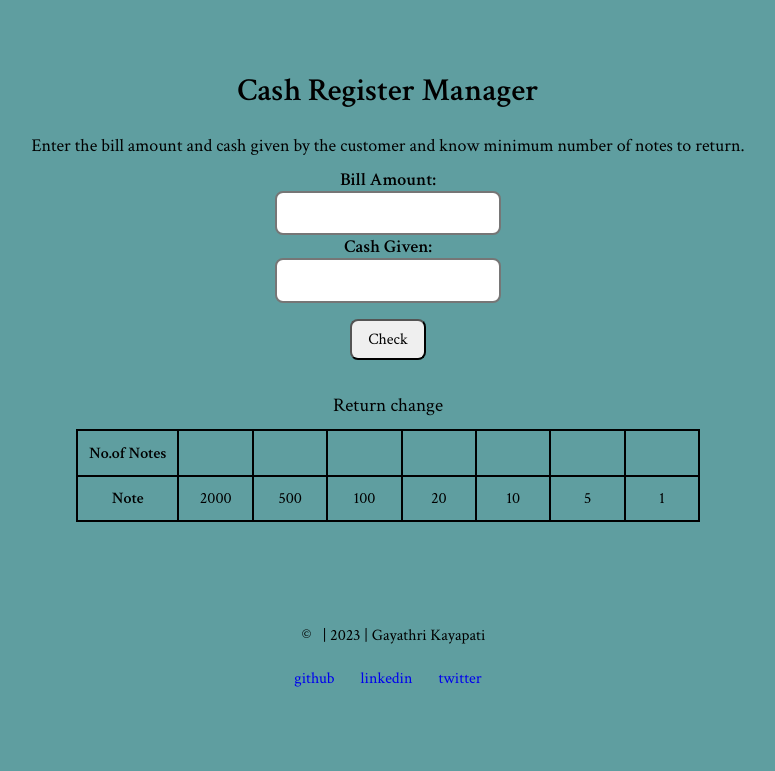
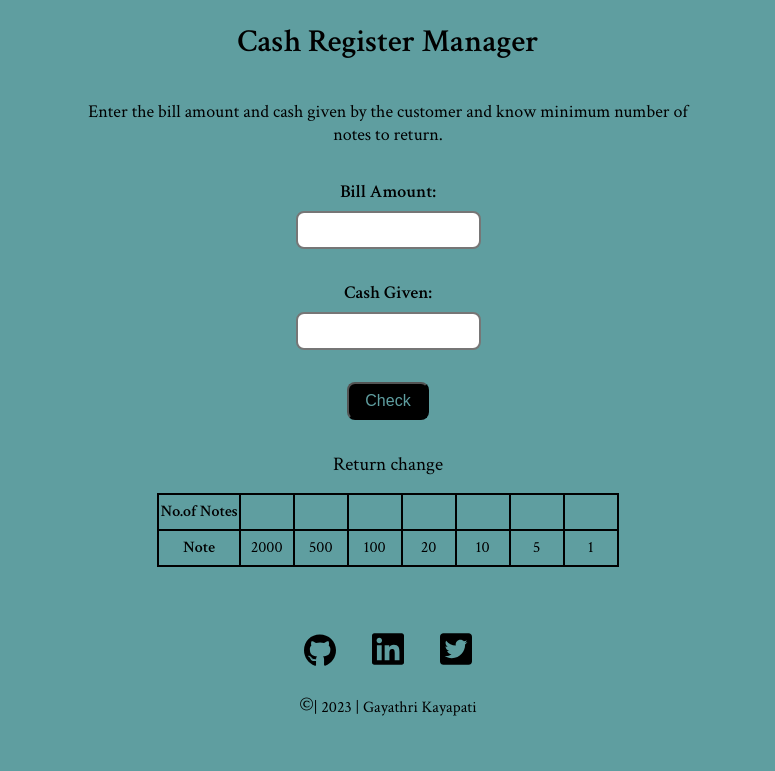
Before and after one commit to gayathri-kayapati/Cash_Register_Manager, a plain HTML site: page index.html in a window 1280 px wide. Shown: the whole page, without its empty margins (252-1027 px from the left). Drawn offline with Linux system fonts and the light colour scheme.

Commit message:
docs & styles:updated

```diff
--- a/index.html
+++ b/index.html
@@ -13,10 +13,14 @@
       Enter the bill amount and cash given by the customer and know minimum
       number of notes to return.
     </p>
-    <label><strong>Bill Amount:</strong></label>
-    <input type="text" id="bill-amount" />
-    <label><strong>Cash Given:</strong></label>
-    <input type="text" id="cash-given" />
+    <div class="container container-center">
+      <label><strong>Bill Amount:</strong></label>
+      <input type="text" class="bill-amount input-amount" />
+    </div>
+    <div class="container container-center">
+      <label><strong>Cash Given:</strong></label>
+      <input type="text" class="cash-given input-amount" />
+    </div>
     <button id="btn" onclick="clickEventlistner()">Check</button>
     <p id="error-message"></p>
     <table>
@@ -46,11 +50,20 @@
     </table>
     <footer class="footer">
       <div>
-        <section><span>&copy;</span>| 2023 | Gayathri Kayapati</section>
         <section>
-          <a class="link" href="https://github.com/">github</a>
-          <a class="link" href="https://www.linkedin.com">linkedin</a>
-          <a class="link" href="https://twitter.com">twitter</a>
+          <a class="link" target="_blank" href="https://github.com/"
+            ><img class="icon" src="icons/github.svg" alt="github"
+          /></a>
+          <a class="link" target="_blank" href="https://www.linkedin.com"
+            ><img class="icon" src="icons/linkedin.svg" alt="linkdin"
+          /></a>
+          <a class="link" target="_blank" href="https://twitter.com"
+            ><img class="icon" src="icons/square-twitter.svg" alt="twitter"
+          /></a>
+        </section>
+        <section>
+          <span style="font-size: x-large">&copy;</span>| 2023 | Gayathri
+          Kayapati
         </section>
       </div>
     </footer>
--- a/index.js
+++ b/index.js
@@ -1,5 +1,5 @@
-const billAmountInput = document.querySelector("#bill-amount");
-const cashGivenInput = document.querySelector("#cash-given");
+const billAmountInput = document.querySelector(".bill-amount");
+const cashGivenInput = document.querySelector(".cash-given");
 const button = document.querySelector("#btn");
 const errorMessage = document.querySelector("#error-message");
 const noOfNotesArr = document.querySelectorAll(".noOfNotes");
--- a/styles.css
+++ b/styles.css
@@ -1,39 +1,50 @@
 @import url("https://fonts.googleapis.com/css2?family=Crimson+Text:wght@400;600&family=Kalam:wght@300&family=Merriweather:wght@400;700&family=Roboto:wght@300;700&family=Ubuntu:wght@300;400&display=swap");
-* {
+:root {
+  --primary-color: cadetblue;
+}
+body {
   margin: auto;
   font-family: "Crimson Text", serif;
-  padding: 0.7rem;
-  --primary-color: purple;
+  background-color: var(--primary-color);
+  max-width: 600px;
+  text-align: center;
+  padding: 3rem auto;
 }
-body {
-  background-color: cadetblue;
-  width: 800px;
-  text-align: center;
-  padding: 3rem 0rem;
+h1 {
+  padding-bottom: 1rem;
 }
 label {
   font-size: large;
+  display: block;
+  padding-bottom: 0.5rem;
 }
-#bill-amount {
-  width: 200px;
+.container {
+  padding: 1rem 1rem;
+}
+.container-center {
+  max-width: 200px;
+  margin: auto;
+}
+
+.input-amount {
   display: block;
   border-radius: 0.5rem;
   border-style: solid;
-}
-#cash-given {
-  width: 200px;
-  display: block;
-  border-radius: 0.5rem;
-  border-style: solid;
+  margin: auto;
+  height: 2rem;
+  text-align: center;
 }
 button {
   padding: 0.5rem 1rem;
   margin-top: 1rem;
   border-radius: 0.5rem;
   font-size: 1rem;
+  background-color: black;
+  color: var(--primary-color);
 }
 caption {
   font-size: 1.2rem;
+  padding: 1rem;
 }
 table,
 th,
@@ -41,11 +52,16 @@ td {
   border: 2px solid black;
   min-width: 50px;
   border-collapse: collapse;
+  margin: auto;
+  height: 2rem;
 }
-
 .footer {
-  padding-top: 5rem;
+  padding: 3rem;
 }
 .link {
   text-decoration: none;
 }
+.icon {
+  width: 2rem;
+  padding: 1rem;
+}
```
Also changed, not shown: icons/github.svg (added), icons/linkedin.svg (added), icons/square-twitter.svg (added).
